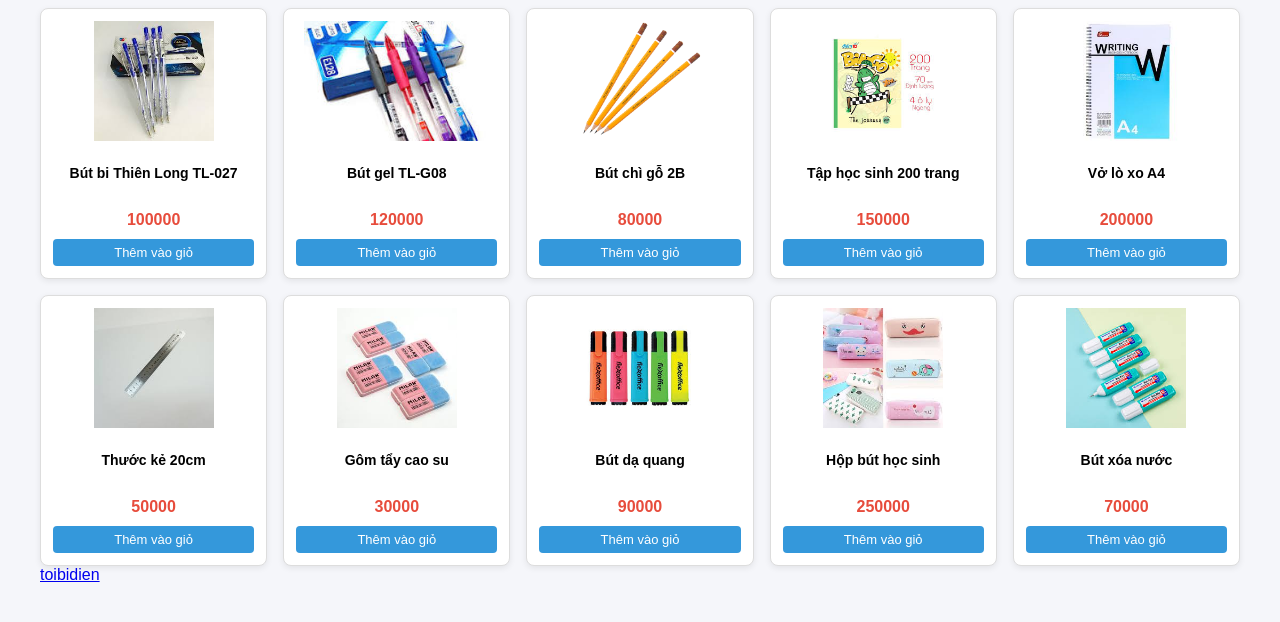
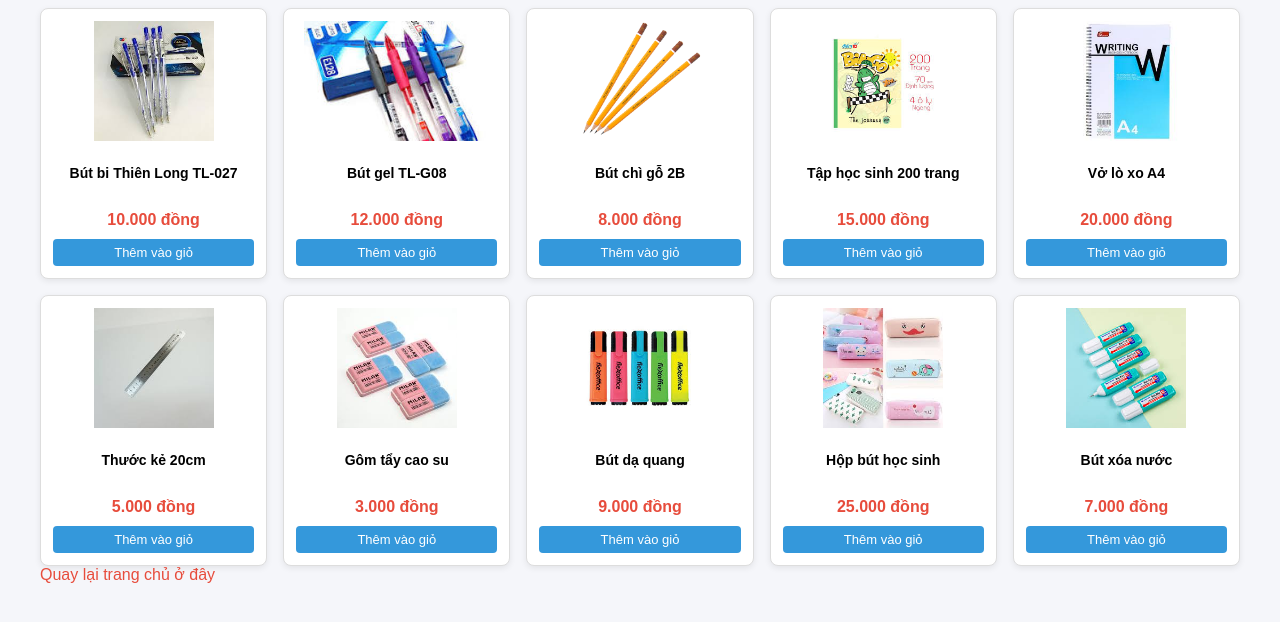
Before and after one commit to piggy382/staitonerystore, a plain HTML site: page html/productlist.html in a window 1280 px wide. Shown: the part 80-702 px from the top of the page. Drawn offline with Linux system fonts and the light colour scheme.

Commit message:
update code

```diff
--- a/css/productlist.css
+++ b/css/productlist.css
@@ -74,6 +74,11 @@
     font-family: cursive;
 }
 
+.backtohome{
+    text-decoration: none;
+    color: #e74c3c;
+}
+
 @media (max-width: 1400px) {
   #product-list {
     grid-template-columns: repeat(5, 1fr);
--- a/html/productlist.html
+++ b/html/productlist.html
@@ -10,9 +10,7 @@
     <h1 class="title">Danh sách sản phẩm</h1>
 
     <div id="product-list"></div>
-    <div><a href="./homepage.html"><p>
-      toibidien
-    </p></a></div>
+    <div><a href="homepage.html" class="backtohome">Quay lại trang chủ ở đây</a>
 
     <script src="../json/script.js"></script>
   </body>
--- a/json/data.json
+++ b/json/data.json
@@ -2,7 +2,7 @@
   {
     "id": 1,
     "name": "Bút bi Thiên Long TL-027",
-    "price": "100000",
+    "price": "10.000 đồng",
     "image": "../img/butbi.jpg",
     "description": "Bút bi mực xanh, viết trơn",
     "brand": "Thiên Long"
@@ -10,7 +10,7 @@
   {
     "id": 2,
     "name": "Bút gel TL-G08",
-    "price": "120000",
+    "price": "12.000 đồng",
     "image": "../img/butgel.jpg",
     "description": "Bút gel mực đen, nét mịn",
     "brand": "Thiên Long"
@@ -18,7 +18,7 @@
   {
     "id": 3,
     "name": "Bút chì gỗ 2B",
-    "price": "80000",
+    "price": "8.000 đồng",
     "image": "../img/butchi.png",
     "description": "Bút chì gỗ dùng cho học sinh",
     "brand": "Thiên Long"
@@ -26,7 +26,7 @@
   {
     "id": 4,
     "name": "Tập học sinh 200 trang",
-    "price": "150000",
+    "price": "15.000 đồng",
     "image": "../img/vohocsinh200trang.jpg",
     "description": "Tập kẻ ngang, giấy dày",
     "brand": "Thiên Long"
@@ -34,7 +34,7 @@
   {
     "id": 5,
     "name": "Vở lò xo A4",
-    "price": "200000",
+    "price": "20.000 đồng",
     "image": "../img/voloxoa4.jpg",
     "description": "Vở lò xo bìa cứng",
     "brand": "Thiên Long"
@@ -42,7 +42,7 @@
   {
     "id": 6,
     "name": "Thước kẻ 20cm",
-    "price": "50000",
+    "price": "5.000 đồng",
     "image": "../img/thuocke20cm.jpg",
     "description": "Thước nhựa trong suốt",
     "brand": "Thiên Long"
@@ -50,7 +50,7 @@
   {
     "id": 7,
     "name": "Gôm tẩy cao su",
-    "price": "30000",
+    "price": "3.000 đồng",
     "image": "../img/gomtay.jpg",
     "description": "Gôm mềm, không lem giấy",
     "brand": "Thiên Long"
@@ -58,7 +58,7 @@
   {
     "id": 8,
     "name": "Bút dạ quang",
-    "price": "90000",
+    "price": "9.000 đồng",
     "image": "../img/butdaquang.jpg",
     "description": "Bút dạ quang nhiều màu",
     "brand": "Thiên Long"
@@ -66,7 +66,7 @@
   {
     "id": 9,
     "name": "Hộp bút học sinh",
-    "price": "250000",
+    "price": "25.000 đồng",
     "image": "../img/hopbuthocsinh.jpg",
     "description": "Hộp bút vải khóa kéo",
     "brand": "Thiên Long"
@@ -74,7 +74,7 @@
   {
     "id": 10,
     "name": "Bút xóa nước",
-    "price": "70000",
+    "price": "7.000 đồng",
     "image": "../img/butxoanuoc.jpg",
     "description": "Bút xóa nhanh khô",
     "brand": "Thiên Long"
```
Also changed, not shown: html/homepage.html (+1 -1 lines).
